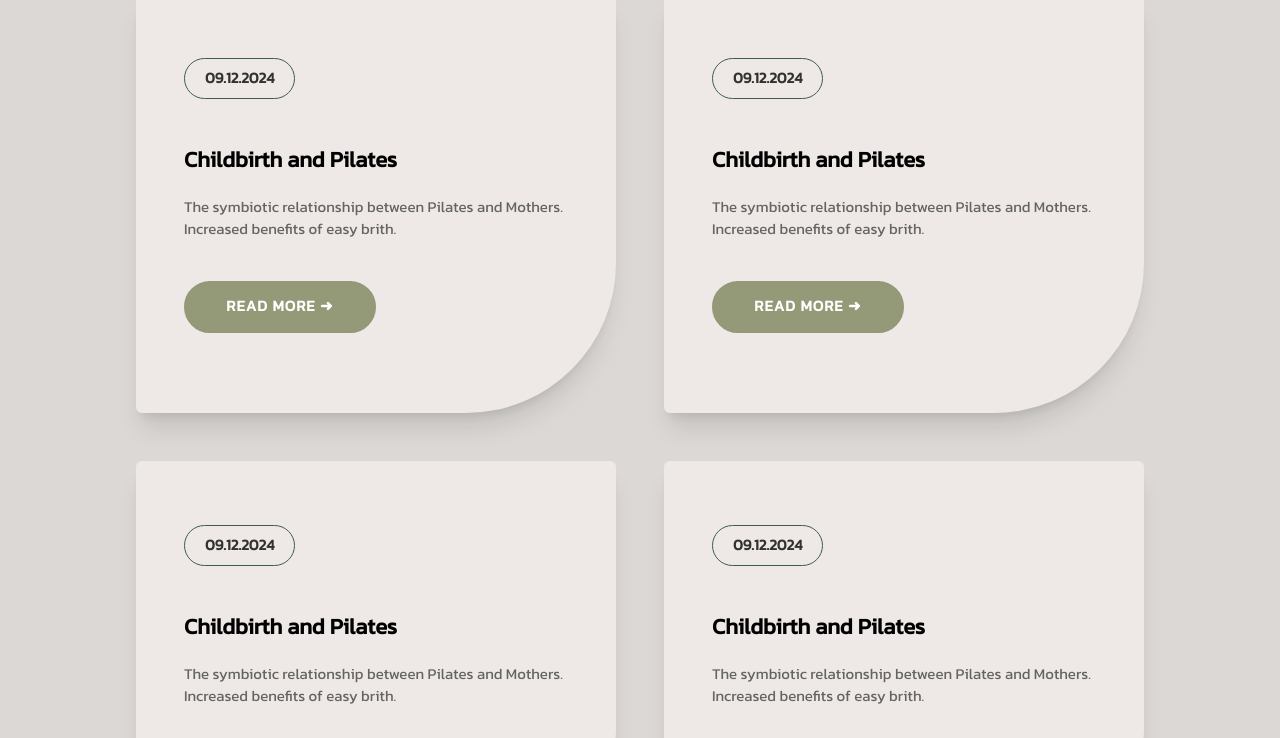
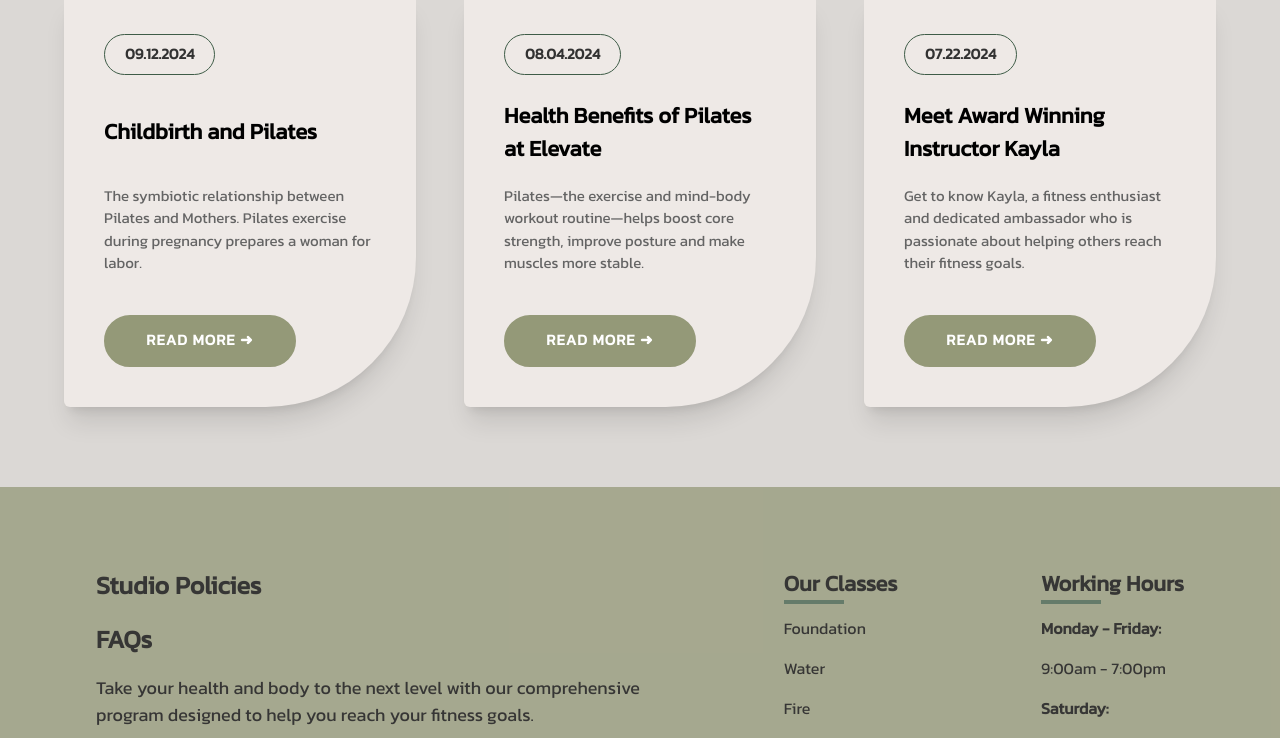
Before and after one commit to Carlie16604/Elevate, a React (Vite) app: page / in a window 1280 px wide. Shown: the part 3920-4658 px from the top of the page. Built offline with nearby package versions, Linux system fonts and the light colour scheme.

Commit message:
completed article page

```diff
--- a/src/pages/Articles.jsx
+++ b/src/pages/Articles.jsx
@@ -12,44 +12,58 @@ const Articles = () => {
                         Our Recent Articles
                     </h2>
                     <p className='text-[#646464] font-medium text-[15px] '>
-                    Gymat an unknown printer took a galley of type and scrambled <br/> make a type specimen book.
+                    Find out what we have going on in house <br/> with our news letter!
                     </p>
                 </div>
-                <div className='flex gap-12 w-full mt-[4rem] md1200:justify-center flex-wrap justify-center'>
-                    <div className='bg-[#EEE9E6] w-[30rem] min460:w-[100%] shadow-xl flex flex-col px-[3rem] pb-[5rem] pt-[4rem] rounded-md rounded-br-[150px]'>
+                <div className='flex gap-12 w-full mt-[4rem] md1200:justify-center justify-center'>
+                    <div className='bg-[#EEE9E6] w-[30rem] min460:w-[100%] shadow-xl flex flex-col px-[2.5rem] py-[2.5rem] rounded-md rounded-br-[150px]'>
                         <p className="text-[15px] font-bold text-[#323232] border-[#3E5C47] border-solid rounded-full border-[1px] w-fit px-5 py-2 mb-6">
                             09.12.2024
                         </p>
-                        <h3 className='text-[22px] font-bold py-5'>
+                        <h3 className='text-[22px] font-bold pb-5 min-h-[86px] flex items-center'>
                             Childbirth and Pilates
                         </h3>
                         <p className='text-[15px] text-[#646464] font-medium'>
-                            The symbiotic relationship between Pilates and Mothers. Increased benefits of easy brith.
+                            The symbiotic relationship between Pilates and Mothers. Pilates exercise during pregnancy prepares a woman for labor.
                         </p>
                         <a className='text-white bg-[#949978] border-2 rounded-[400px] border-[#949978] uppercase text-center font-bold mt-10 w-[12rem] h-[3.3rem] text-[15px] pt-[12.5px] tracking-[1px] cursor-pointer shadow-[inset_0_0_0_0_#3E5C47] transition-[box-shadow] ease-out duration-1000 hover:shadow-[inset_400px_0_0_0_#949978] '>
                             Read More ➜
                             {/* <img src={arrow} className='h-7 w-7 flex'></img> */}
                         </a>
                     </div>
-                    <div className='bg-[#EEE9E6] w-[30rem] min460:w-[100%] shadow-xl flex flex-col px-[3rem] pb-[5rem] pt-[4rem] rounded-md rounded-br-[150px]'>
+                    <div className='bg-[#EEE9E6] w-[30rem] min460:w-[100%] shadow-xl flex flex-col px-[2.5rem] py-[2.5rem] rounded-md rounded-br-[150px]'>
                         <p className="text-[15px] font-bold text-[#323232] border-[#3E5C47] border-solid rounded-full border-[1px] w-fit px-5 py-2 mb-6">
-                            09.12.2024
+                            08.04.2024
                         </p>
-                        <h3 className='text-[22px] font-bold py-5'>
-                            Childbirth and Pilates
+                        <h3 className='text-[22px] font-bold  pb-5 min-h-[86px] flex items-center'>
+                            Health Benefits of Pilates at Elevate
                         </h3>
                         <p className='text-[15px] text-[#646464] font-medium'>
-                            The symbiotic relationship between Pilates and Mothers. Increased benefits of easy brith.
+                            Pilates—the exercise and mind-body workout routine—helps boost core strength, improve posture and make muscles more stable.
                         </p>
                         <a className='text-white bg-[#949978] border-2 rounded-[400px] border-[#949978] uppercase text-center font-bold mt-10 w-[12rem] h-[3.3rem] text-[15px] pt-[12.5px] tracking-[1px] cursor-pointer shadow-[inset_0_0_0_0_#3E5C47] transition-[box-shadow] ease-out duration-1000 hover:shadow-[inset_400px_0_0_0_#949978] '>
                             Read More ➜
                         </a>
                     </div>
-                    <div className='bg-[#EEE9E6] w-[30rem] min460:w-[100%] shadow-xl flex flex-col px-[3rem] pb-[5rem] pt-[4rem] rounded-md rounded-br-[150px]'>
+                    <div className='bg-[#EEE9E6] w-[30rem] min460:w-[100%] shadow-xl flex flex-col px-[2.5rem] py-[2.5rem] rounded-md rounded-br-[150px]'>
                         <p className="text-[15px] font-bold text-[#323232] border-[#3E5C47] border-solid rounded-full border-[1px] w-fit px-5 py-2 mb-6">
-                            09.12.2024
+                            07.22.2024
                         </p>
-                        <h3 className='text-[22px] font-bold py-5'>
+                        <h3 className='text-[22px] font-bold  pb-5 min-h-[86px] flex items-center'>
+                            Meet Award Winning Instructor Kayla
+                        </h3>
+                        <p className='text-[15px] text-[#646464] font-medium'>
+                        Get to know Kayla, a fitness enthusiast and dedicated ambassador who is passionate about helping others reach their fitness goals.
+                        </p>
+                        <a className='text-white bg-[#949978] border-2 rounded-[400px] border-[#949978] uppercase text-center font-bold mt-10 w-[12rem] h-[3.3rem] text-[15px] pt-[12.5px] tracking-[1px] cursor-pointer shadow-[inset_0_0_0_0_#3E5C47] transition-[box-shadow] ease-out duration-1000 hover:shadow-[inset_400px_0_0_0_#949978]  '>
+                            Read More ➜
+                        </a>
+                    </div>
+                    {/* <div className='bg-[#EEE9E6] w-[30rem] min460:w-[100%] shadow-xl flex flex-col px-[2.5rem] pb-[5rem] pt-[4rem] rounded-md rounded-br-[150px]'>
+                        <p className="text-[15px] font-bold text-[#323232] border-[#3E5C47] border-solid rounded-full border-[1px] w-fit px-5 py-2 mb-6">
+                            06.10.2024
+                        </p>
+                        <h3 className='text-[22px] font-bold  pb-5'>
                             Childbirth and Pilates
                         </h3>
                         <p className='text-[15px] text-[#646464] font-medium'>
@@ -58,21 +72,7 @@ const Articles = () => {
                         <a className='text-white bg-[#949978] border-2 rounded-[400px] border-[#949978] uppercase text-center font-bold mt-10 w-[12rem] h-[3.3rem] text-[15px] pt-[12.5px] tracking-[1px] cursor-pointer shadow-[inset_0_0_0_0_#3E5C47] transition-[box-shadow] ease-out duration-1000 hover:shadow-[inset_400px_0_0_0_#949978]  '>
                             Read More ➜
                         </a>
-                    </div>
-                    <div className='bg-[#EEE9E6] w-[30rem] min460:w-[100%] shadow-xl flex flex-col px-[3rem] pb-[5rem] pt-[4rem] rounded-md rounded-br-[150px]'>
-                        <p className="text-[15px] font-bold text-[#323232] border-[#3E5C47] border-solid rounded-full border-[1px] w-fit px-5 py-2 mb-6">
-                            09.12.2024
-                        </p>
-                        <h3 className='text-[22px] font-bold py-5'>
-                            Childbirth and Pilates
-                        </h3>
-                        <p className='text-[15px] text-[#646464] font-medium'>
-                            The symbiotic relationship between Pilates and Mothers. Increased benefits of easy brith.
-                        </p>
-                        <a className='text-white bg-[#949978] border-2 rounded-[400px] border-[#949978] uppercase text-center font-bold mt-10 w-[12rem] h-[3.3rem] text-[15px] pt-[12.5px] tracking-[1px] cursor-pointer shadow-[inset_0_0_0_0_#3E5C47] transition-[box-shadow] ease-out duration-1000 hover:shadow-[inset_400px_0_0_0_#949978]  '>
-                            Read More ➜
-                        </a>
-                    </div>
+                    </div> */}
                 </div>
             </div>
         </section>
```
